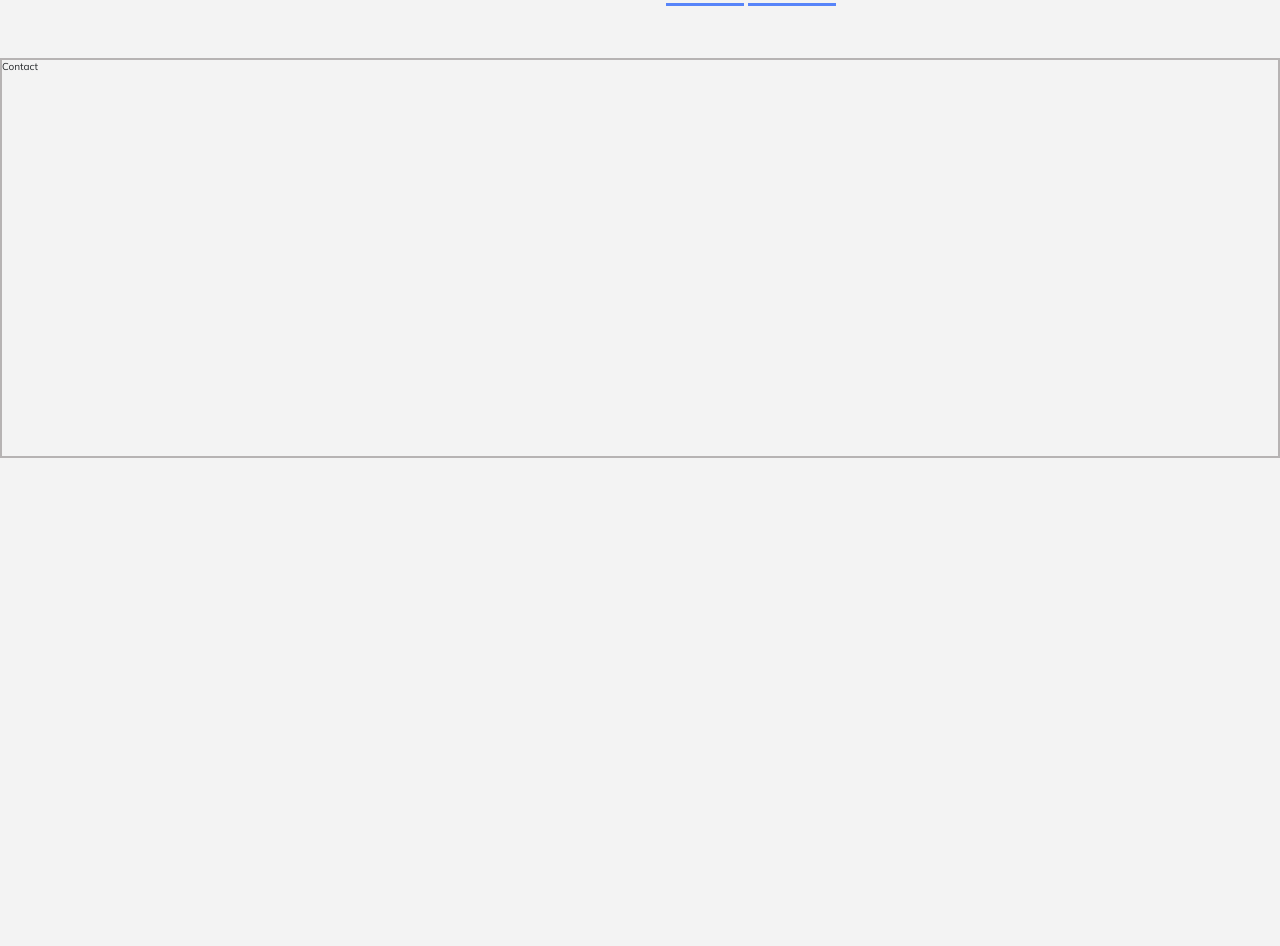
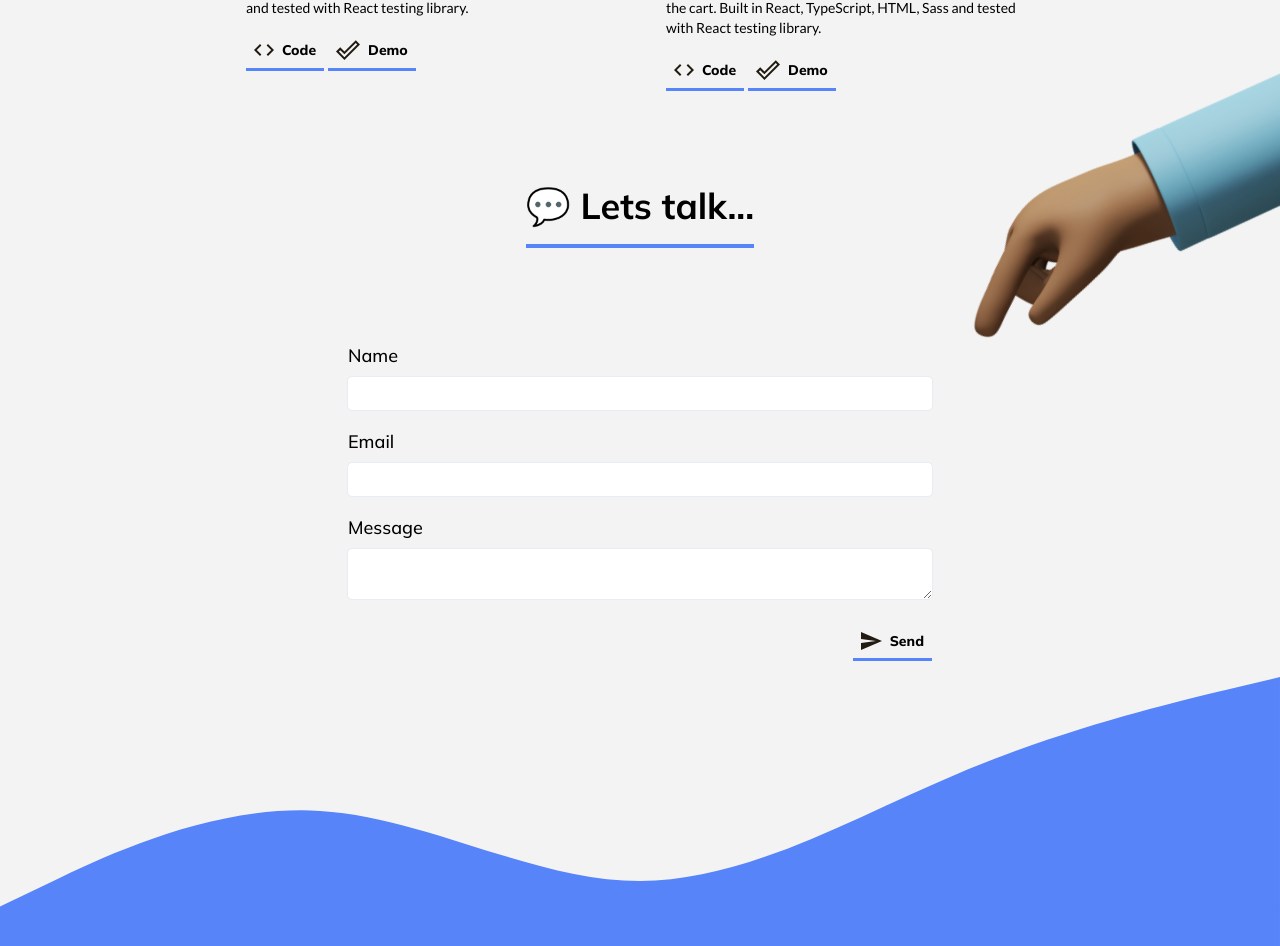
Before and after one commit to MBerry97/new-portfolio, a React (Create React App) app: page / in a window 1280 px wide. Shown: the part 1774-2720 px from the top of the page. Before the commit the page ends 2232 px from the top, so only its background shows below. Built offline with nearby package versions, Linux system fonts and the light colour scheme.

Commit message:
add contents to contact page

```diff
--- /dev/null
+++ b/src/Components/Icons/Send.tsx
@@ -0,0 +1,22 @@
+import { homeContext } from 'Contexts/Home.context';
+import React, { useContext } from 'react';
+
+const Send = () => {
+  const { themeState } = useContext(homeContext);
+  return (
+    <svg
+      width="21"
+      height="18"
+      viewBox="0 0 21 18"
+      fill="none"
+      xmlns="http://www.w3.org/2000/svg"
+    >
+      <path
+        d="M0.00999999 18L21 9L0.00999999 0L0 7L15 9L0 11L0.00999999 18Z"
+        fill={themeState ? '#FFFFFF' : '#211B12'}
+      />
+    </svg>
+  );
+};
+
+export default Send;
--- a/src/Components/Text/PageTitle/PageTitle.css
+++ b/src/Components/Text/PageTitle/PageTitle.css
@@ -1,6 +1,6 @@
 .pageTitle {
   font-size: 2.4rem;
-  margin: 1rem 0rem 4rem 0rem;
+  margin: 4rem 0rem 8rem 0rem;
   border-bottom: 4px solid #5784f9;
   min-height: 5rem;
   color: black;
@@ -11,3 +11,10 @@ body.dark-mode .pageTitle {
   color: white;
   transition: color 1s;
 }
+
+@media only screen and (min-width: 1024px) {
+  .pageTitle {
+    font-size: 3.6rem;
+    min-height: 6.5rem;
+  }
+}
--- a/src/Components/Text/PageTitle/PageTitle.scss
+++ b/src/Components/Text/PageTitle/PageTitle.scss
@@ -2,7 +2,7 @@
 
 .pageTitle {
   font-size: $mobile-heading;
-  margin: 1rem 0rem 4rem 0rem;
+  margin: 4rem 0rem 8rem 0rem;
   border-bottom: 4px solid $primary-blue;
   min-height: 5rem;
   @include dark-mode(false);
@@ -13,3 +13,10 @@ body.dark-mode {
     @include dark-mode(true);
   }
 }
+
+@media only screen and (min-width: 1024px) {
+  .pageTitle {
+    font-size: $desktop-sub-heading;
+    min-height: 6.5rem;
+  }
+}
--- /dev/null
+++ b/src/Pages/Home/Contact/Contact.css
@@ -0,0 +1,85 @@
+.contact-container-outer {
+  display: flex;
+  flex-direction: column;
+  align-items: center;
+  position: relative;
+}
+
+#contact-hand {
+  position: absolute;
+  top: -4rem;
+  right: 0rem;
+}
+
+.contact-form-container {
+  display: flex;
+  flex-direction: column;
+  max-width: 40rem;
+  padding: 1.6rem 0.8rem;
+}
+
+.contact-form-container input,
+.contact-form-container textarea {
+  min-width: 100%;
+  margin: 1rem 0rem 2rem 0rem;
+  outline: 1px solid #e8ecf4;
+  min-height: 3rem;
+  border: none;
+  border-radius: 0.4rem;
+  padding: 0.8rem;
+  font-family: "Lato", sans-serif;
+  font-size: 1.4rem;
+}
+
+.contact-form-container input:focus,
+.contact-form-container textarea:focus {
+  outline: 2px solid #5784f9;
+}
+
+.contact-form-container text-area {
+  min-height: 9rem;
+}
+
+.contact-form-container label {
+  font-size: 1.4rem;
+  font-weight: 500;
+  color: black;
+  transition: color 1s;
+}
+
+.contact-form-container button {
+  margin: 0rem 0rem 0rem auto;
+}
+
+#footer-blob {
+  min-width: 100%;
+}
+
+body.dark-mode .contact-form-container label {
+  color: white;
+  transition: color 1s;
+}
+
+@media only screen and (min-width: 1024px) {
+  #contact-hand {
+    min-width: 33rem;
+    position: absolute;
+    top: -32rem;
+    right: 0rem;
+  }
+  .contact-form-container {
+    max-width: 60rem;
+  }
+  .contact-form-container label {
+    font-size: 1.8rem;
+  }
+}
+
+@media only screen and (min-width: 1920px) {
+  #contact-hand {
+    min-width: 48rem;
+    position: absolute;
+    top: -45rem;
+    right: 0rem;
+  }
+}
--- /dev/null
+++ b/src/Pages/Home/Contact/Contact.scss
@@ -0,0 +1,94 @@
+@import '../../../Styles/styles.scss';
+
+.contact-container-outer {
+  // min-height: 50vh;
+  // border: 1px solid orange;
+  display: flex;
+  flex-direction: column;
+  align-items: center;
+  position: relative;
+}
+
+#contact-hand {
+  position: absolute;
+  top: -4rem;
+  right: 0rem;
+}
+
+.contact-form-container {
+  // border: 1px solid red;
+  display: flex;
+  flex-direction: column;
+  max-width: 40rem;
+  padding: 1.6rem 0.8rem;
+
+  input,
+  textarea {
+    min-width: 100%;
+    margin: 1rem 0rem 2rem 0rem;
+    outline: 1px solid #e8ecf4;
+    min-height: 3rem;
+    border: none;
+    border-radius: 0.4rem;
+    padding: 0.8rem;
+    font-family: $Lato;
+    font-size: $mobile-paragraph;
+  }
+
+  input:focus,
+  textarea:focus {
+    outline: 2px solid $primary-blue;
+  }
+
+  text-area {
+    min-height: 9rem;
+  }
+
+  label {
+    font-size: $mobile-paragraph;
+    font-weight: 500;
+    @include dark-mode(false);
+  }
+
+  button {
+    margin: 0rem 0rem 0rem auto;
+  }
+}
+
+#footer-blob {
+  min-width: 100%;
+}
+
+body.dark-mode {
+  .contact-form-container {
+    label {
+      @include dark-mode(true);
+    }
+  }
+}
+
+@media only screen and (min-width: 1024px) {
+  #contact-hand {
+    min-width: 33rem;
+    position: absolute;
+    top: -32rem;
+    right: 0rem;
+  }
+
+  .contact-form-container {
+    max-width: 60rem;
+
+    label {
+      font-size: 1.8rem;
+    }
+  }
+}
+
+@media only screen and (min-width: 1920px) {
+  #contact-hand {
+    min-width: 48rem;
+    position: absolute;
+    top: -45rem;
+    right: 0rem;
+  }
+}
--- a/src/Pages/Home/Contact/Contact.tsx
+++ b/src/Pages/Home/Contact/Contact.tsx
@@ -1,10 +1,37 @@
+import Button from 'Components/Button/Button';
+import Send from 'Components/Icons/Send';
+import PageTitle from 'Components/Text/PageTitle/PageTitle';
 import React from 'react';
+
+import './Contact.css';
+import footerBgBlob from 'Assets/bgs/footer-blob-bg.svg';
+import handMobileImg from 'Assets/bgs/contact-hand-mobile.svg';
 
 function Contact() {
   return (
-    <div className="placeholder-container" id="Contact">
-      Contact
-    </div>
+    <section className="contact-container-outer" id="Contact">
+      <img id="contact-hand" src={handMobileImg} alt="pointing hand" />
+      <PageTitle text="💬 Lets talk..." />
+      <div className="contact-form-container">
+        <form>
+          <label htmlFor="name">
+            Name
+            <input type="text" id="name" />
+          </label>
+          <label htmlFor="email">
+            Email
+            <input type="text" id="email" />
+          </label>
+          <label htmlFor="message">
+            Message
+            <textarea id="message" />
+          </label>
+
+          <Button type="action" text="Send" img={<Send />} />
+        </form>
+      </div>
+      <img id="footer-blob" src={footerBgBlob} alt="footer blob background" />
+    </section>
   );
 }
 
--- a/src/Pages/Home/Projects/Projects.tsx
+++ b/src/Pages/Home/Projects/Projects.tsx
@@ -9,7 +9,7 @@ import bgImg from 'Assets/bgs/yellow-bg.svg';
 const Projects = () => {
   return (
     <section className="projects-container-outer" id="Projects">
-      <PageTitle text="Projects" />
+      <PageTitle text="💻 Projects" />
       <img src={bgImg} alt="background blob" />
       <div className="projects-container-inner">
         <ProjectCard
```
Also changed, not shown: src/Assets/bgs/contact-hand-mobile.svg (added), src/Assets/icons/send.svg (added).
